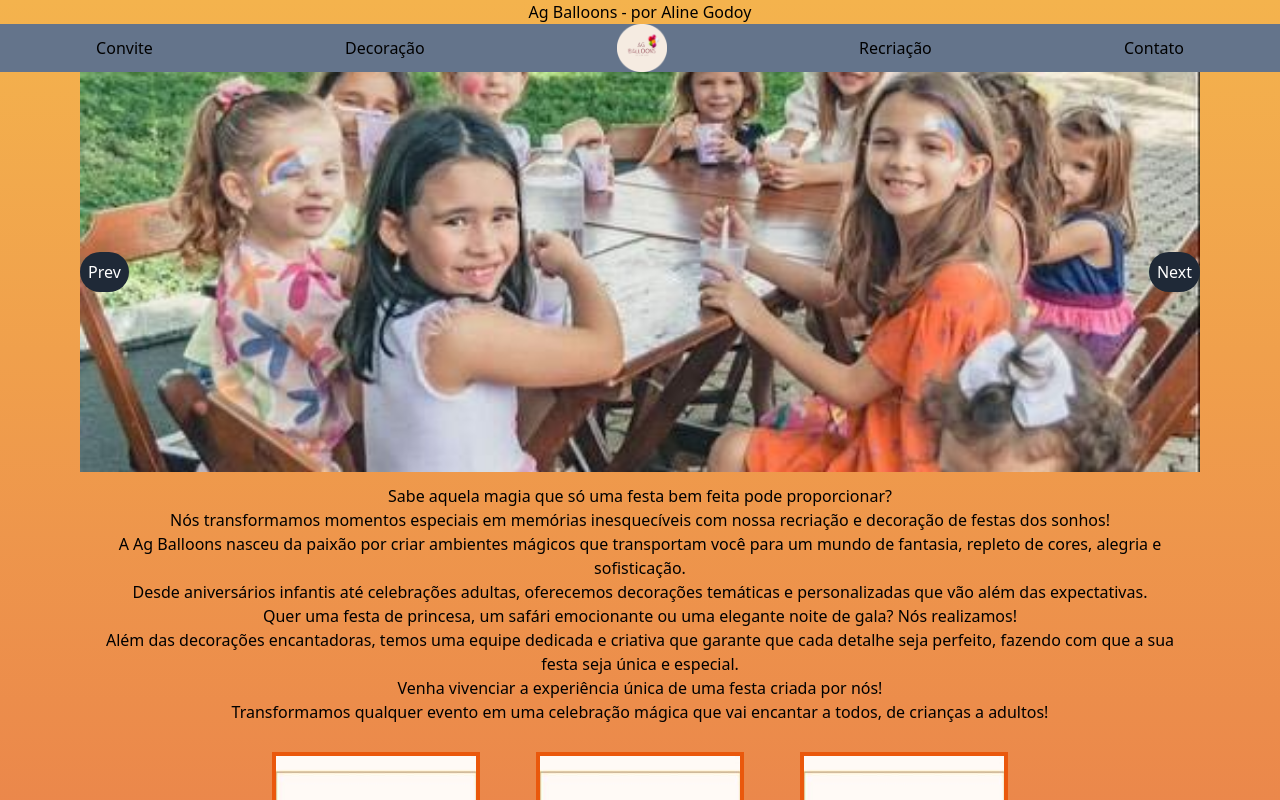
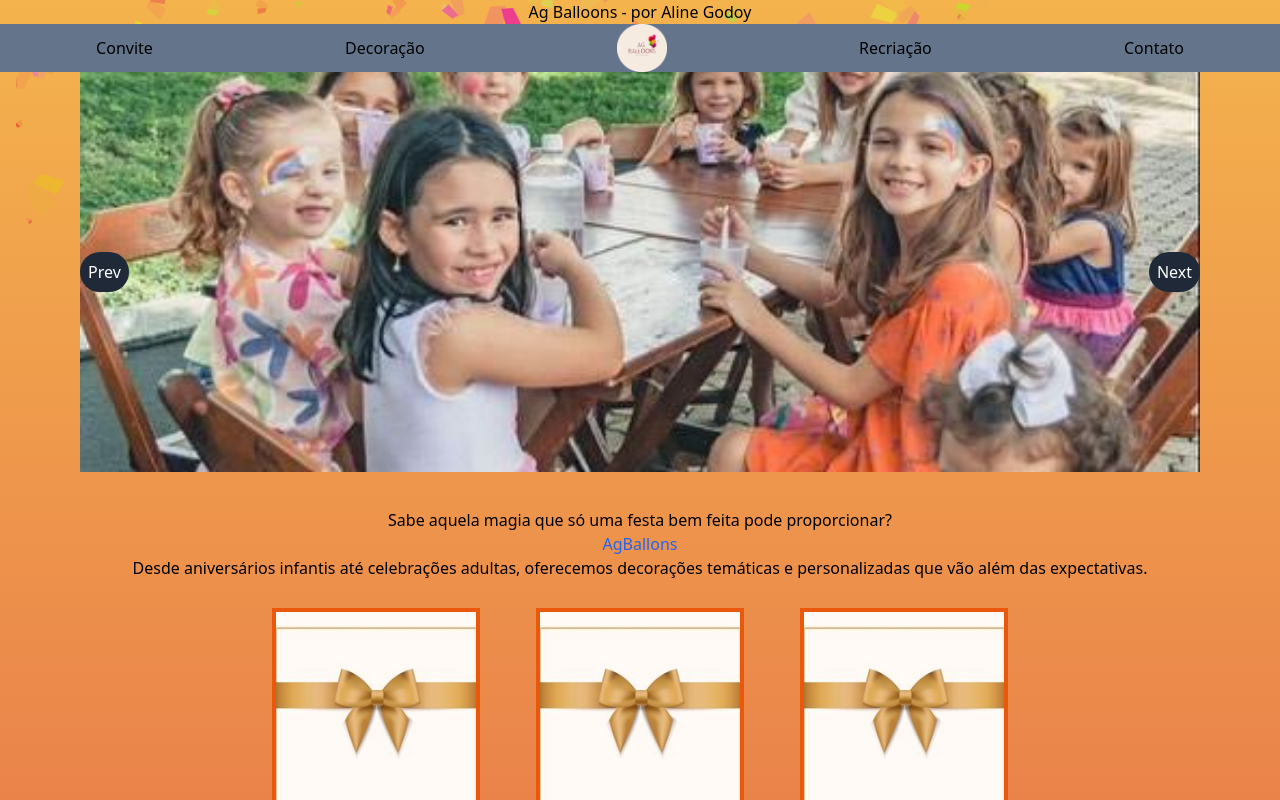
Before and after one commit to KauanMoreiraDev/project, a Next.js app: page / in a window 1280 px wide. Shown: the top 800 px of the page. Built offline with nearby package versions, Linux system fonts and the light colour scheme.

Commit message:
tentativa de colocar um background

```diff
--- a/src/app/not-found.tsx
+++ b/src/app/not-found.tsx
@@ -1,12 +1,20 @@
 import Link from "next/link";
+import Image from "next/image";
 
 const NotFound = () => {
     const voltar = "/"
 
-    return(
+    return (
         <>
-        <h1>404</h1>
-        <h3>Opss... Página não encontrada, <Link href={voltar}>clique aqui para voltar ao inicio</Link></h3>
+            <h1>404</h1>
+            <h3>Opss... Página não encontrada, <Link href={voltar}>clique aqui para voltar ao inicio</Link></h3>
+            <div className="relative w-full">
+                <div className="absolute  w-full h-full">
+                    <Image src="/images/backgroundConfete.webp" alt="papel de parede" width={1000} height={1000} className="w-full h-full object-cover" />
+                </div>
+                <div className="w-52 h-52 bg-blue-600"><p>aobaa</p></div>
+            </div>
+
         </>
     );
 }
--- a/src/app/page.tsx
+++ b/src/app/page.tsx
@@ -1,48 +1,50 @@
 "use client";
 
-import Link from "next/link";
 import Image from "next/image";
 import Carousel_recriação from "./components/carousel_recriação/page";
 
-
 const HomePage = () => {
 
-  const slogan1 = "Sabe aquela magia que só uma festa bem feita pode proporcionar?"
-  const slogan2 = "Nós transformamos momentos especiais em memórias inesquecíveis com nossa recriação e decoração de festas dos sonhos!"
-  const slogan3 = "A Ag Balloons nasceu da paixão por criar ambientes mágicos que transportam você para um mundo de fantasia, repleto de cores, alegria e sofisticação."
-  const slogan4 = "Desde aniversários infantis até celebrações adultas, oferecemos decorações temáticas e personalizadas que vão além das expectativas."
-  const slogan5 = "Quer uma festa de princesa, um safári emocionante ou uma elegante noite de gala? Nós realizamos!"
-  const slogan6 = "Além das decorações encantadoras, temos uma equipe dedicada e criativa que garante que cada detalhe seja perfeito, fazendo com que a sua festa seja única e especial."
-  const slogan7 = "Venha vivenciar a experiência única de uma festa criada por nós!"
-  const slogan8 = "Transformamos qualquer evento em uma celebração mágica que vai encantar a todos, de crianças a adultos!"
+  const slogan = [
+    { frase: "Sabe aquela magia que só uma festa bem feita pode proporcionar?", },
+    { marca: "AgBallons" },
+    { frase: "Desde aniversários infantis até celebrações adultas, oferecemos decorações temáticas e personalizadas que vão além das expectativas." }]
+
 
   const convF1 = "/images/input/Convites/convite fechado.jpg"
   const convA1 = "/images/input/Convites/convite aberto.jpg"
 
-  const decor1 = "/images/input/Decoração/avião.png";
-  const decor2 = "/images/input/Decoração/pokemon.png";
-  const decor3 = "/images/input/Decoração/stitch.png";
-  const decor4 = "/images/input/Decoração/decor baby.png";
-  const decor5 = "/images/input/Decoração/idade.png";
-  const decor6 = "/images/input/Decoração/verão.png";
+  const decor1 = "/images/input/Decoração/avião.png"
+  const decor2 = "/images/input/Decoração/pokemon.png"
+  const decor3 = "/images/input/Decoração/stitch.png"
+  const decor4 = "/images/input/Decoração/decor baby.png"
+  const decor5 = "/images/input/Decoração/idade.png"
+  const decor6 = "/images/input/Decoração/verão.png"
+
+  // <Image src="/images/backgroundConfete.webp" alt="image" width={2000} height={1000} className="bg-blend-darken absolute object-cover inset-0 bg-repeat bg-contain -z-10" />
+  // <main className="m-4 mt-0 p-16 pt-0">
 
   return (
     <>
       <head>
         <title>Home | Kdev</title>
       </head>
-      <body className="flex flex-col justify-center text-center w-1320 bg-gradient-to-b from-tertiary to-secundary">
+      <body className="flex flex-col justify-center text-center max-w-screen-2xl bg-gradient-to-b from-tertiary to-secundary relative">
         <main className="m-4 mt-0 p-16 pt-0">
+          <div className="relative w-full">
+            <div className="absolute  w-full h-full -z-10 -top-32 -m-16">
+              <Image src="/images/backgroundConfete.webp" alt="papel de parede" width={1000} height={1000} className="bg-repeat-y bg-cover"/>
+            </div>
+
+
+
             <Carousel_recriação />
-          <div className="text-center m-2 p-1">
-            <div>{slogan1}</div>
-            <div>{slogan2}</div>
-            <div>{slogan3}</div>
-            <div>{slogan4}</div>
-            <div>{slogan5}</div>
-            <div>{slogan6}</div>
-            <div>{slogan7}</div>
-            <div>{slogan8}</div>
+            <div className="text-center m-2 mt-8 p-1">
+              {slogan.map(auladogu => (
+                <><div>{auladogu.frase}</div><div>
+                  <div className="text-blue-600">{auladogu.marca}</div>
+                </div></>
+              ))}
             </div>
             <div className="flex justify-center">
               <div className="grid grid-cols-3 sm:grid-cols-1 md:grid-cols-2 lg:grid-cols-3 gap-x-6 gap-y-16">
@@ -87,8 +89,9 @@ const HomePage = () => {
                 <div className="m-1 p-1 w-52 h-60 bg-lime-500 rounded-md">metade foto, metade descrição</div>
               </div>
             </div>
-        </main>
-      </body>
+          </div>
+        </main >
+      </body >
     </>
   );
 }
```
Also changed, not shown: src/app/layout.tsx (+1 -1 lines), public/images/backgroundConfete.webp (added). Lines whose indentation alone changed are shown as unchanged.
